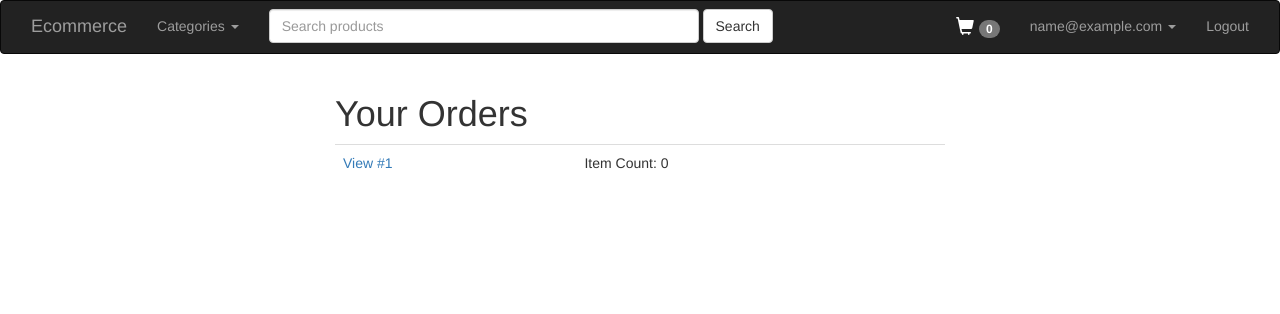
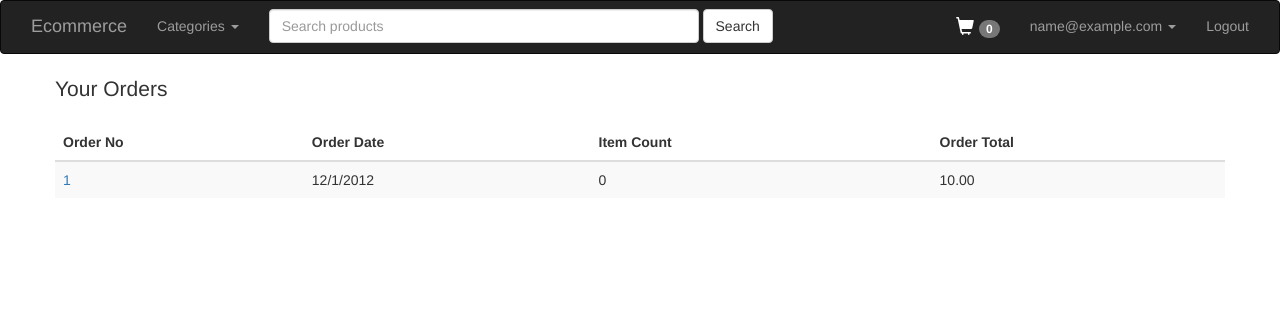
Before and after one commit to anush7/djecommerce, a Django app: page /orders/ in a window 1280 px wide. Shown: the top 314 px of the page. Run offline with Django 3.2, Linux system fonts and the light colour scheme; a user stored in the database is signed in; tables that the repository leaves empty hold one stand-in row (values such as "Sample post"); data that the repository does not hold is empty; parts of the project's set-up code (start-up, migrations or seed data) failed here and were passed over.

Commit message:
update order list update

```diff
--- a/djecommerce/products/models.py
+++ b/djecommerce/products/models.py
@@ -108,6 +108,9 @@ class ProductVariant(models.Model):
         images = ', '.join(images)
         return images
 
+    def get_title(self):
+        return "%s - %s" %(self.product.title, self.name)
+
 
 @receiver(post_delete, sender=ProductVariant)
 def variant_post_delete(sender, instance, **kwargs):
--- a/djecommerce/templates/orders/order_list.html
+++ b/djecommerce/templates/orders/order_list.html
@@ -1,50 +1,40 @@
 {% extends "base.html" %}
 
-
-
 {% block content %}
-
-
-
-
-
 {% if object_list|length <= 0 %}
-
 	<div class='col-sm-6 col-sm-offset-3 text-center'>
 		<p class='lead'>
 			You do not currently have orders.
 		</p>
-
 	</div>
-
-{% else  %}
-
-<div class='col-sm-6 col-sm-offset-3'>
-<h1>Your Orders</h1>
-
-
-<table class='table'>
+{% else %}
+<div class="container">
+	<div class="row">
+		<p class='lead'>Your Orders</p>
+		<table class="table table-striped table-hover" style="margin-bottom:0px;">
+	    	<thead>
+				<th>Order No</th>
+				<th>Order Date</th>
+				<th>Item Count</th>
+				<th></th>
+				<th>Order Total</th>
+			</thead>
+			<tbody id="ajax_contact_list">
 				{% for object in object_list %}
-
-<tr>
-
+					<tr class='clickable-row' style="cursor: pointer;" data-href="">
 						<td>
-<a href='{{ object.get_absolute_url }}'>View #{% if object.order_id %}{{ object.order_id }}{% else %}{{ object.id }}{% endif %}</a>
-
+						<a href="{{object.get_absolute_url}}">{% if object.order_id %}{{ object.order_id }}{% else %}{{ object.id }}{% endif %}</a>
 						</td>
-<td>
-Item Count: {{ object.cart.items.count }}
-</td>
-
-
+						<td>12/1/2012</td>
+						<td>{{object.cart.items.count}}</td>
+						<td></td>
+						<td>{{object.order_total}}</td>
 					</tr>
-
 				{% endfor %}
-
+			</tbody>
 		</table>
+	</div>
 </div>
 {% endif %}
 
-
-
 {% endblock %}
--- a/djecommerce/templates/orders/order_summary_short.html
+++ b/djecommerce/templates/orders/order_summary_short.html
@@ -1,5 +1,5 @@
 <p class='lead'>
-Order {% if order.order_id %}#{{ order.order_id }}{% endif %} Summary</p>
+Order Id: {% if order.order_id %}{{ order.order_id }}{% else %}{{order.id}}{% endif %}</p>
 
 <table class='table'>
 <tr><td>{{ order.cart.cartitem_set.count }} Item(s): <br/>{% for i in order.cart.cartitem_set.all %}
```
Lines whose indentation alone changed are shown as unchanged.
